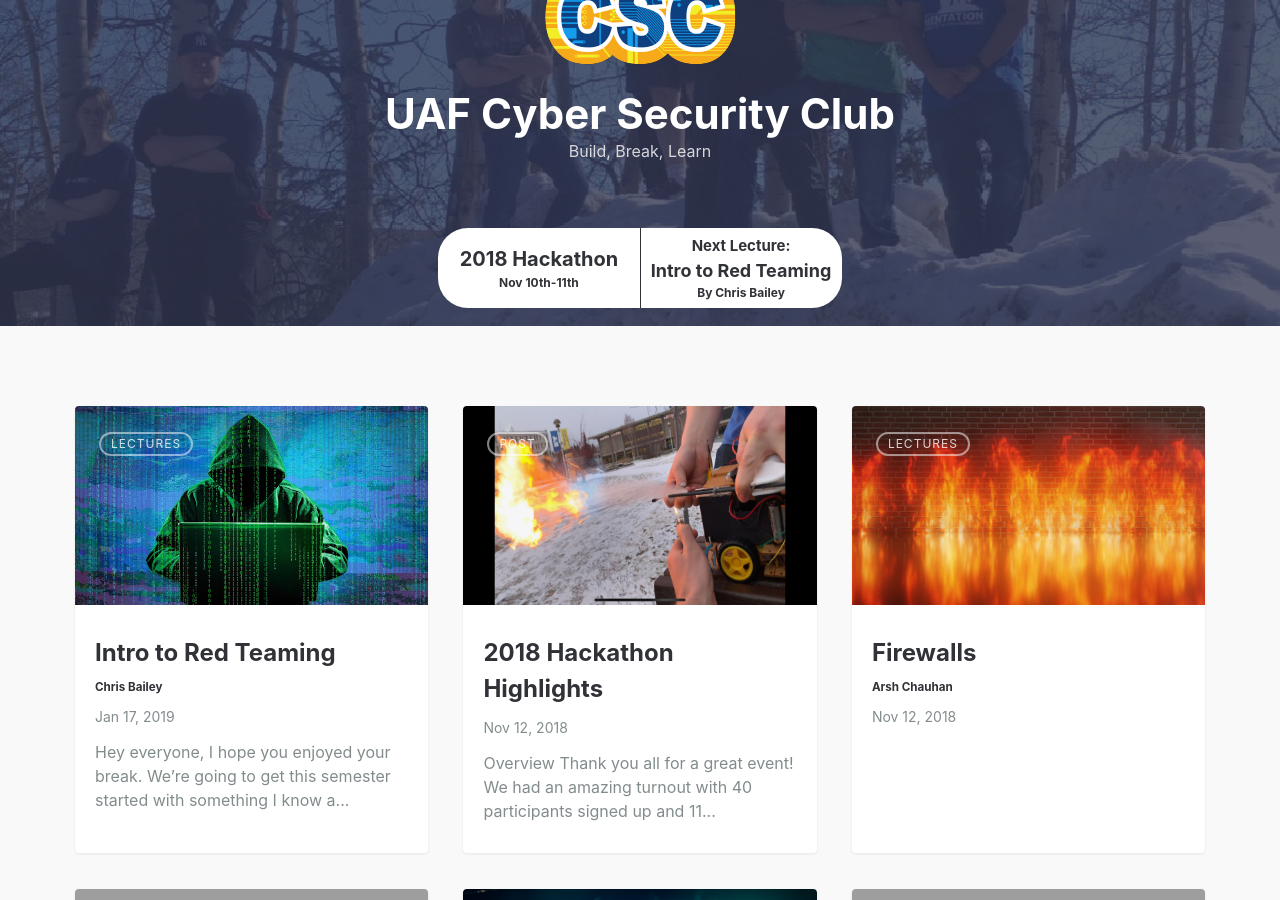
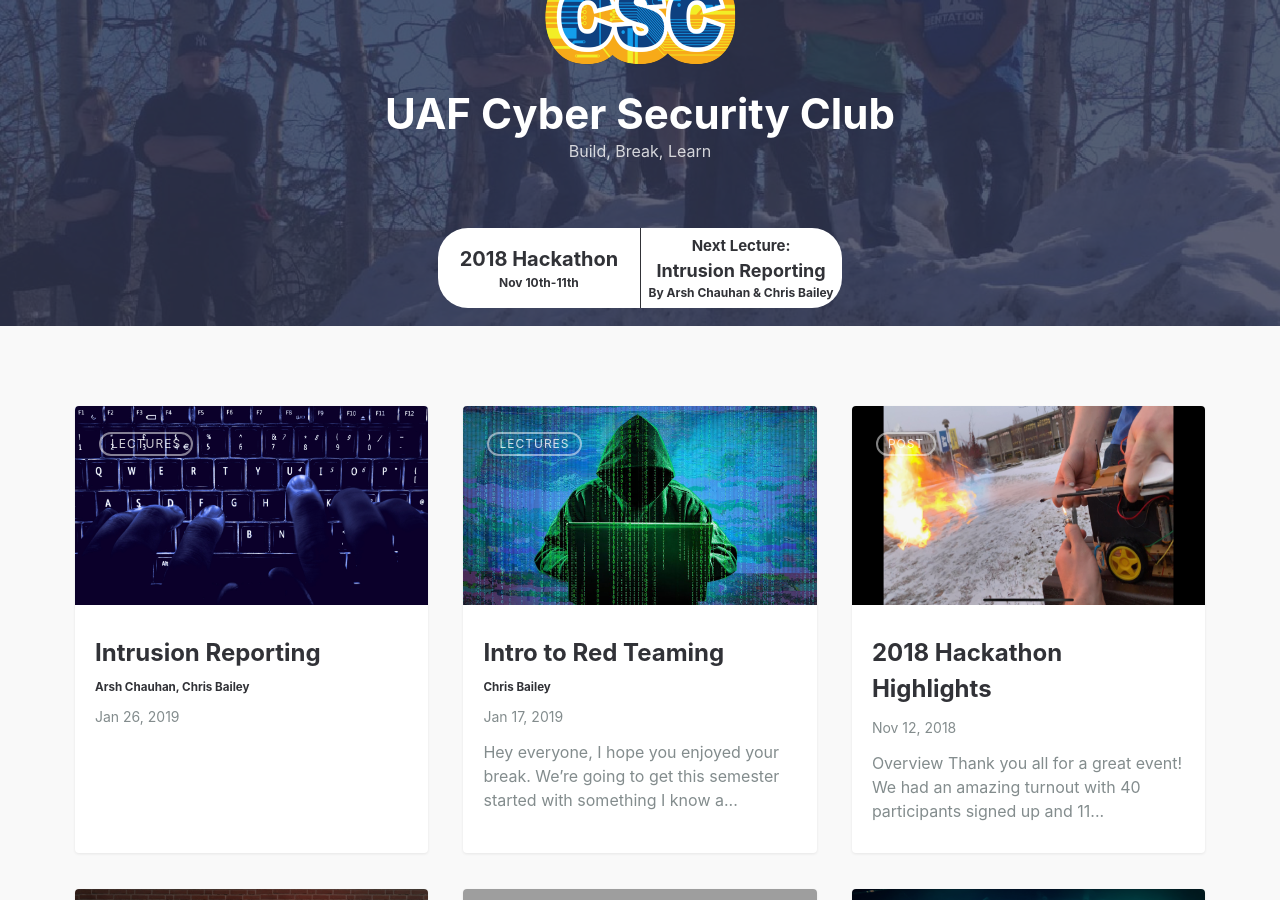
Before and after one commit to UAFCSC/uafcsc.github.io, a Jekyll site: the page built from index.md, in a window 1280 px wide and 900 px high, scrolled down 250 px. Built offline with Jekyll 4.4.1, drawn with Linux system fonts in a browser that asks for light colours; nearby versions of some CDN libraries.

Commit message:
Adds timeline and intrusion reporting lab

```diff
--- a/_includes/upcoming.html
+++ b/_includes/upcoming.html
@@ -4,10 +4,10 @@
       <h2>2018 Hackathon</h2>
       <h3>Nov 10th-11th</h3>
     </a>
-    <a href="/intro-red-teaming" class="lecture">
+    <a href="/irlab" class="lecture">
       <h2>Next Lecture:</h2>
-      <h3>Intro to Red Teaming</h3>
-      <h4>By Chris Bailey</h4>
+      <h3>Intrusion Reporting</h3>
+      <h4>By Arsh Chauhan & Chris Bailey</h4>
     </a>
   </article>
 </div>
```
Also changed, not shown: _posts/2019-01-26-irlab.md (added, +9 -0 lines), assets/img/posts/keyboard.jpg (added), assets/img/posts/keyboard_placehold.jpg (added), assets/img/posts/keyboard_thumb.jpg (added), assets/img/posts/keyboard_thumb@2x.jpg (added).
